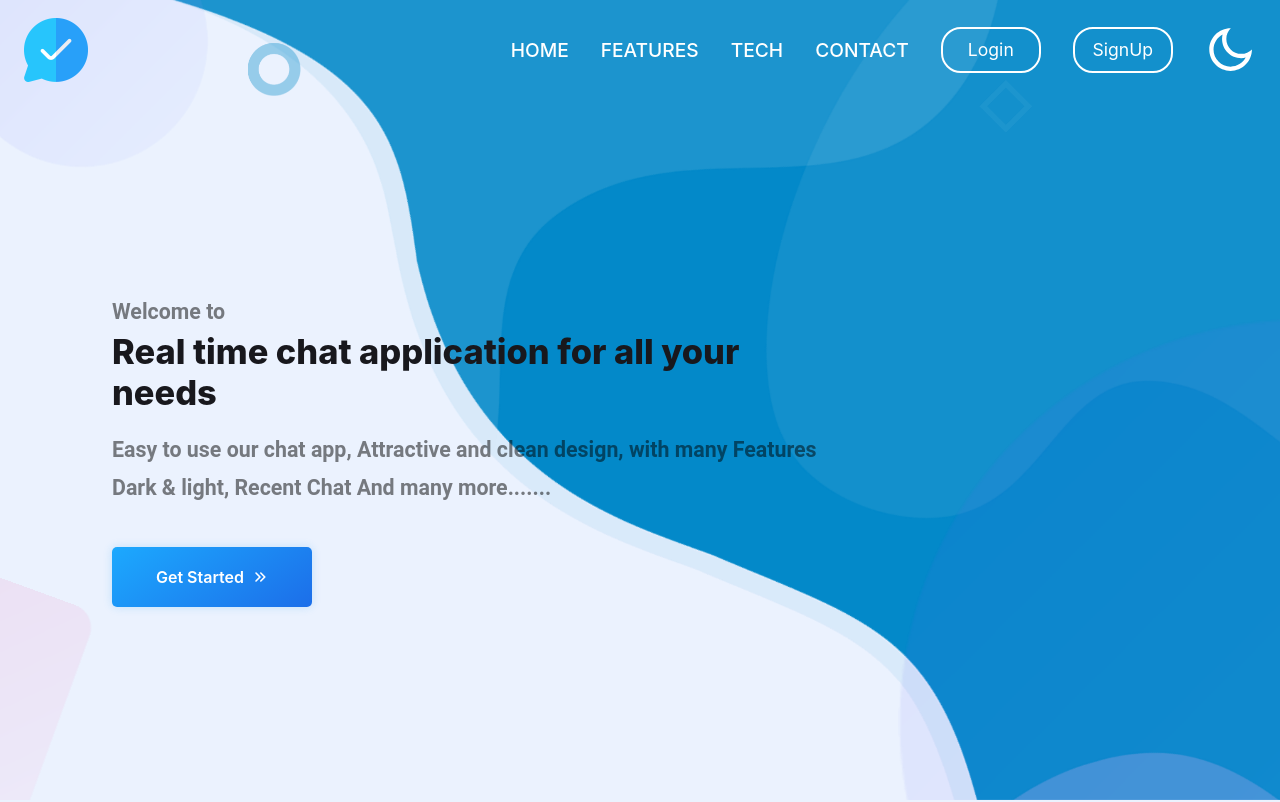
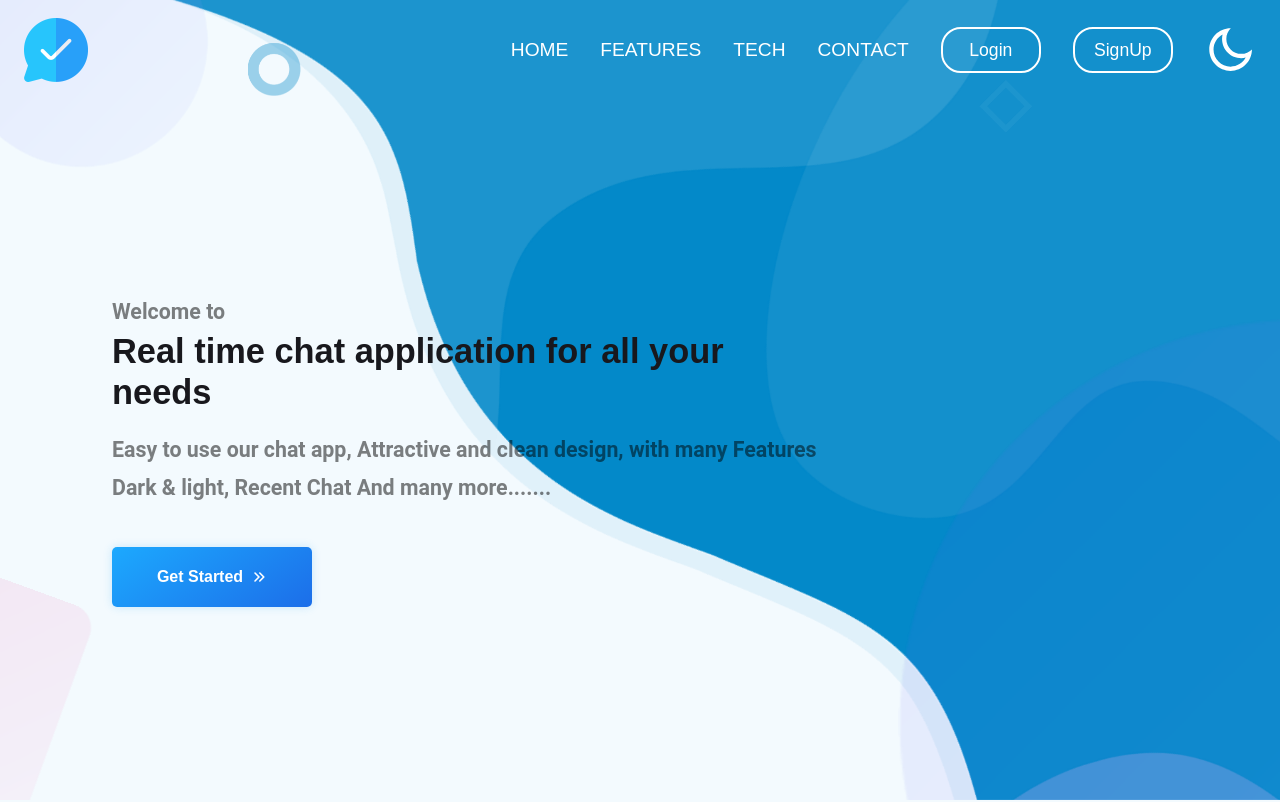
Before and after one commit to Shivaraj777/G-Link, a React (Create React App) app in the folder client/: page / in a window 1280 px wide. Shown: the top 802 px of the page. Built offline with nearby package versions, Linux system fonts and the light colour scheme.

Commit message:
update global styles

```diff
--- a/client/src/App.js
+++ b/client/src/App.js
@@ -5,6 +5,7 @@ import AOS from 'aos';
 import "aos/dist/aos.css";
 import { useEffect } from 'react';
 import { useSelector } from 'react-redux';
+import { GlobalStyle } from './styles/GlobalStyles';
 
 function App() {
   // access store state using useSelector hook
@@ -128,6 +129,7 @@ function App() {
   return (
     <div className="App">
       <ThemeProvider theme={darkThemeEnabled ? darkTheme : lightTheme}>
+        <GlobalStyle />
         <HomePage />
       </ThemeProvider>
     </div>
--- a/client/src/components/AppHeader.js
+++ b/client/src/components/AppHeader.js
@@ -61,6 +61,19 @@ const Header = styled.header`
         }
       }
     }
+
+    .navbar-list li{
+      &:nth-child(5),
+      &:nth-child(6),
+      &:nth-child(7){
+        .navbar-link{
+          &:hover,
+          &:active{
+            border-bottom: none;
+          }
+        }
+      }
+    }
   }
 
   .logo{
--- a/client/src/components/Footer.js
+++ b/client/src/components/Footer.js
@@ -126,7 +126,7 @@ const StyledFooter = styled.section`
           padding: 0 1rem;
           cursor: pointer;
 
-          .navLink{
+          .navlink{
             padding: 1rem 0;
             font-size: 1.2rem;
             color: ${({theme}) => theme.colors.heading};
```
